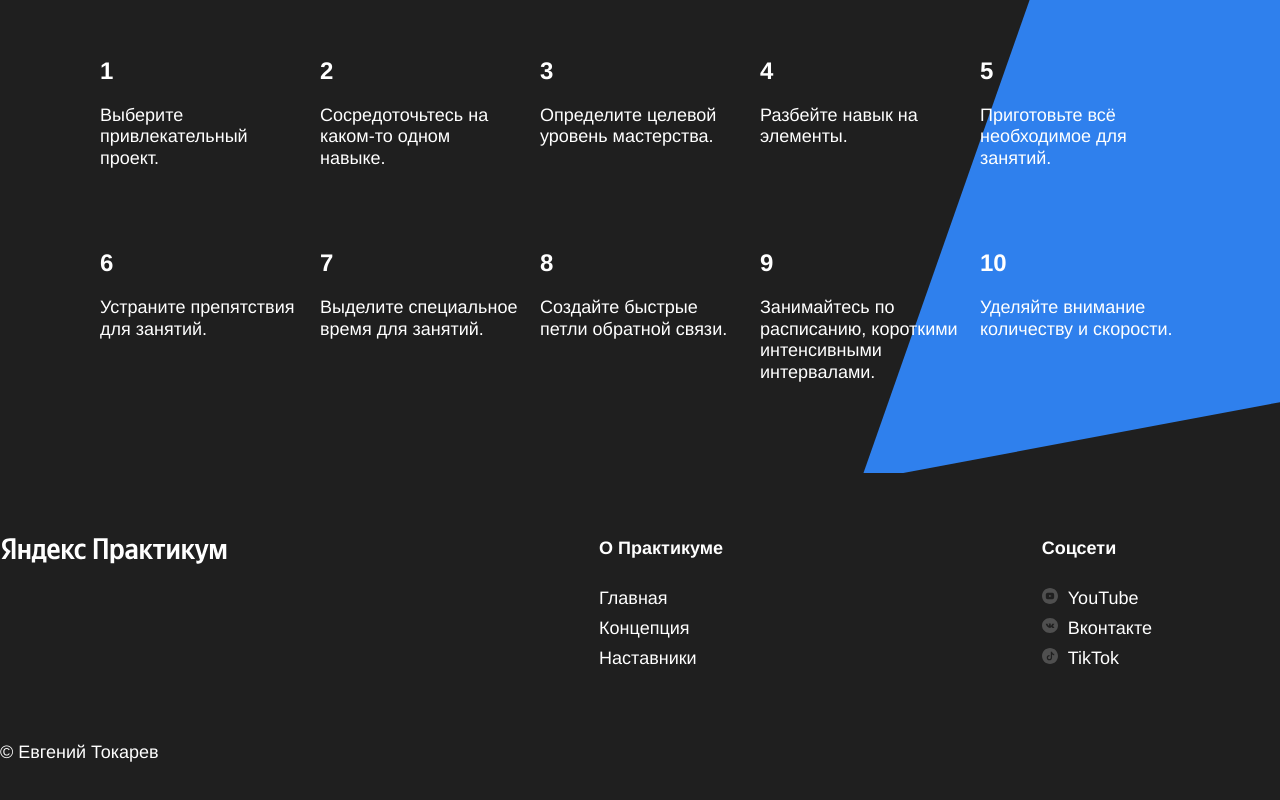
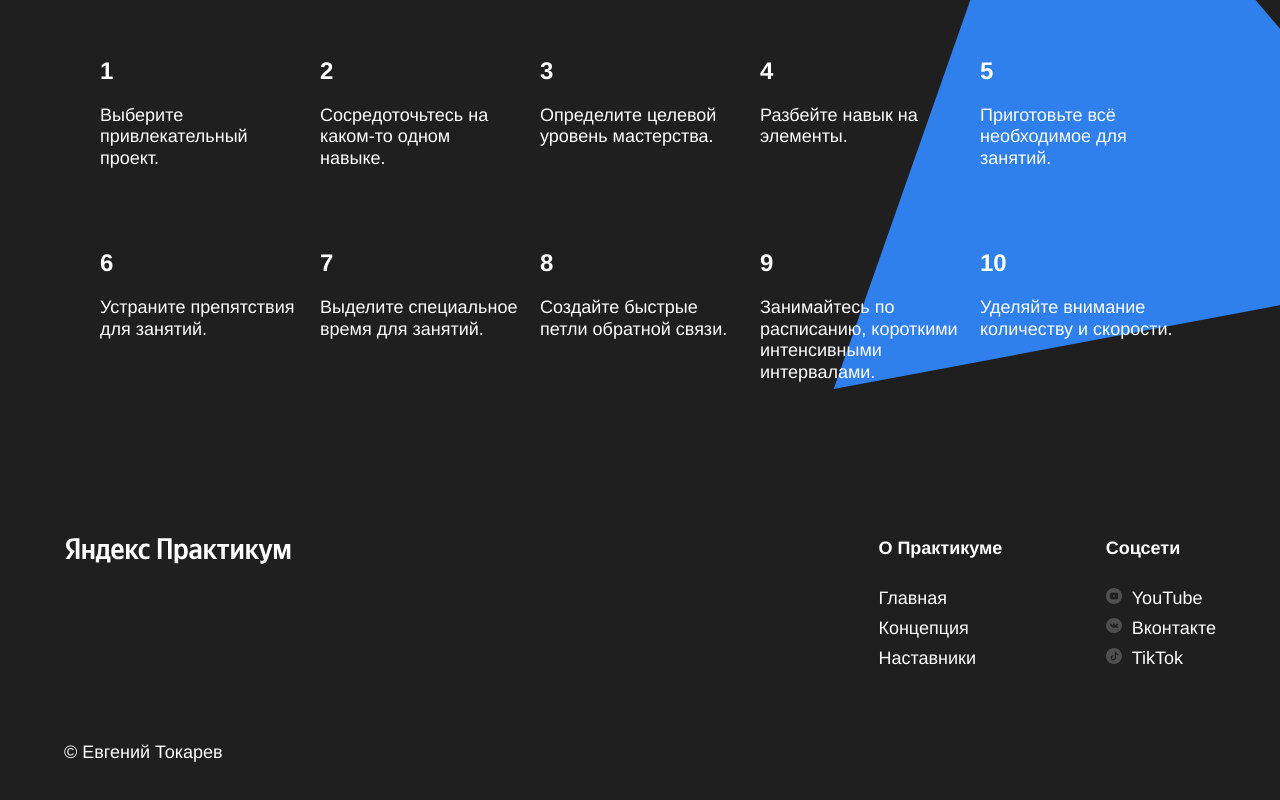
Before and after one commit to Coldinme/how-to-learn, a plain HTML site: page index.html in a window 1280 px wide. Shown: the part 3133-3933 px from the top of the page. Drawn offline with Linux system fonts and the light colour scheme.

Commit message:
howtolearn

```diff
--- a/index.html
+++ b/index.html
@@ -151,13 +151,13 @@
     </main>
     <footer class="footer">
       <div class="footer__columns">
-        <div class="footer__columns footer__column_content_copyright">
+        <div class="footer__column footer__column_content_copyright">
 
           <div class="logo logo_place_footer"></div>
           <p class="footer__author">© Евгений Токарев</p>
         </div>
 
-        <div class="footer__columns footer__column_content_info">
+        <div class="footer__column footer__column_content_info">
           <nav>
             <h2 class="footer__column-heading">О Практикуме</h2>
             <ul class="footer__column-links">
@@ -168,7 +168,7 @@
           </nav>
         </div>
 
-        <div class="footer__columns footer__column_content_social">
+        <div class="footer__column footer__column_content_social">
           <nav>
             <h2 class="footer__column-heading">Соцсети</h2>
             <ul class="footer__column-links">
--- a/styles/style.css
+++ b/styles/style.css
@@ -288,6 +288,7 @@
 .kaufman__triangle {
   position: absolute;
   background-image: url(../images/kaufman-triangle.svg);
+  background-size: 877px 877px;
   top: 0;
   z-index: 0;
   right: -210px;
@@ -305,11 +306,11 @@
 }
 
 .footer__columns {
-  margin: 60px 0 40px 0;
+  margin: 60px auto 40px auto;
   display: flex;
   position: relative;
   width: 90%;
-  justify-content: center;
+  justify-content: space-between;
 
 
 
@@ -340,7 +341,6 @@
 
 
 .footer__column_content_info {
-  justify-content: end;
   text-align: left;
   margin: 0;
 }
@@ -364,7 +364,6 @@
 .footer__column_content_social {
   height: 100%;
   margin: 0;
-  justify-content: end;
 }
 
 .footer__social-icon {
```
